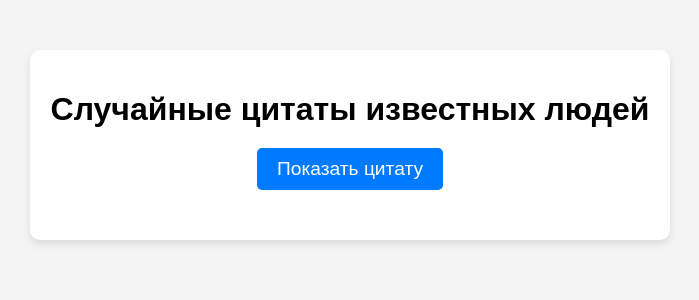
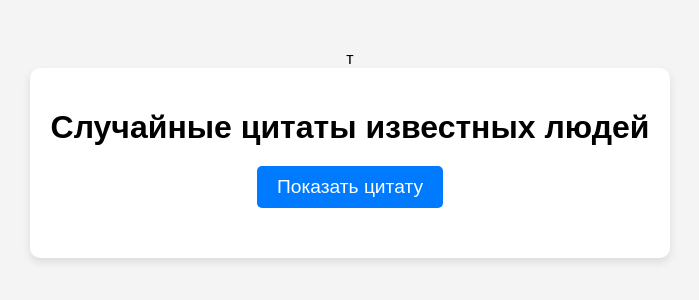
Before and after one commit to IhorM7074/random-quotes, a plain HTML site: page index.html in a window 1280 px wide. Shown: the whole page, without its empty margins (290-989 px from the left). Drawn offline with Linux system fonts and the light colour scheme.

Commit message:
Initial commit

```diff
--- a/index.html
+++ b/index.html
@@ -4,8 +4,8 @@
     <meta charset="UTF-8" />
     <meta name="viewport" content="width=device-width, initial-scale=1.0" />
     <title>Случайные цитаты</title>
-    <link rel="stylesheet" href="style.css" />
-  </head>
+    <link rel="stylesheet" href="style.css" /></head
+  >т
   <body>
     <div class="container">
       <h1>Случайные цитаты известных людей</h1>
```
